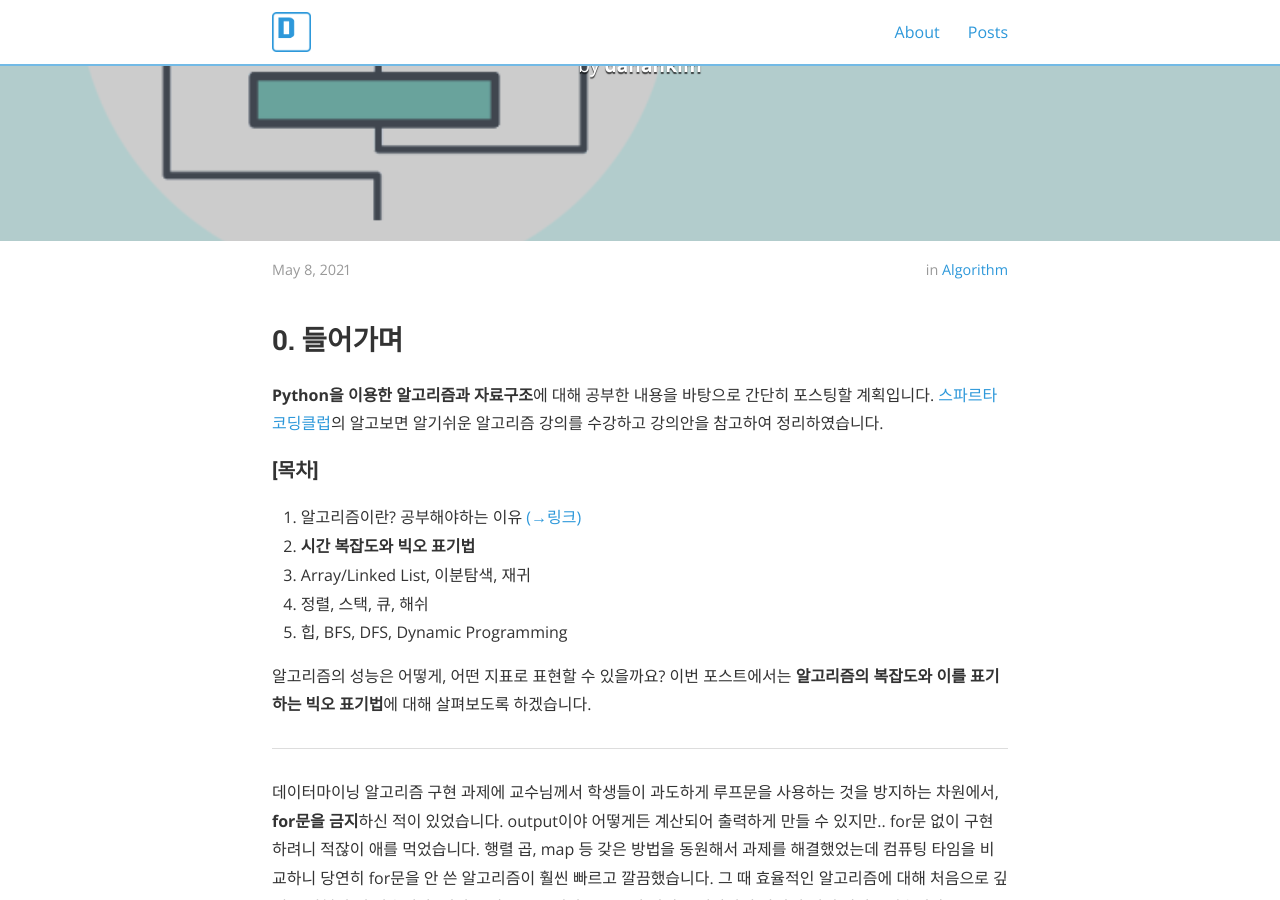
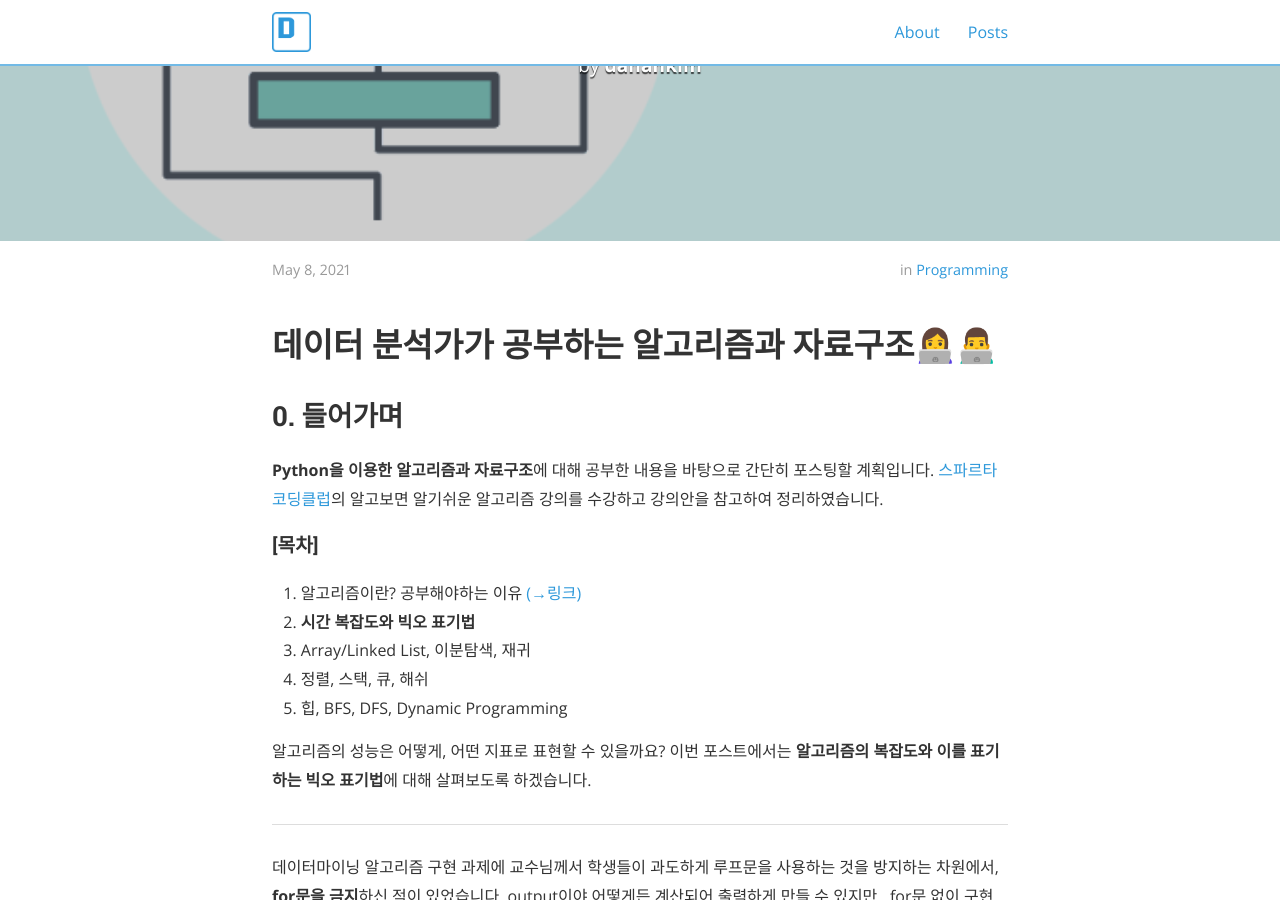
Before and after one commit to danaing/danaing.github.io-old.ver, a Jekyll site: the page built from _posts/2021-05-08-algorithm-02-time-complexity-big-o-notation.md, in a window 1280 px wide and 900 px high, scrolled down 350 px. Built offline with Jekyll 4.4.1, drawn with Linux system fonts in a browser that asks for light colours; nearby versions of some CDN libraries; formulas are drawn with MathJax 3; comment, search, counter and statistics services are not loaded.

Commit message:
Update 2021-05-08-algorithm-02-time-complexity-big-o-notation.md

```diff
--- a/_posts/2021-05-08-algorithm-02-time-complexity-big-o-notation.md
+++ b/_posts/2021-05-08-algorithm-02-time-complexity-big-o-notation.md
@@ -4,7 +4,7 @@ title:  "[Algorithm] 2. 시간 복잡도와 빅오 표기법(Time complexity and
 date:   2021-05-08
 author: danahkim
 tags: Algorithm
-categories: Algorithm
+categories: Programming
 cover:  "/assets/covers/algorithm.png"
 ---
 <!-- for mathjax -->
@@ -12,6 +12,9 @@ cover:  "/assets/covers/algorithm.png"
 	MathJax.Hub.Config({tex2jax: {inlineMath: [['$','$'], ['\\(','\\)']]}});
 </script>
 <script src="https://cdn.mathjax.org/mathjax/latest/MathJax.js?config=TeX-AMS-MML_HTMLorMML" type="text/javascript"></script> -->
+
+데이터 분석가가 공부하는 알고리즘과 자료구조👩‍💻👨‍💻
+=============
 
 ## 0. 들어가며
 
```
